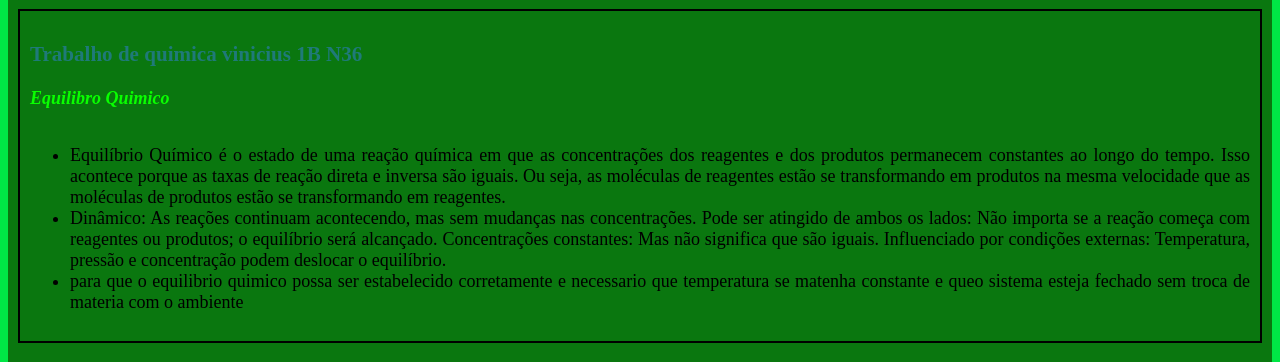
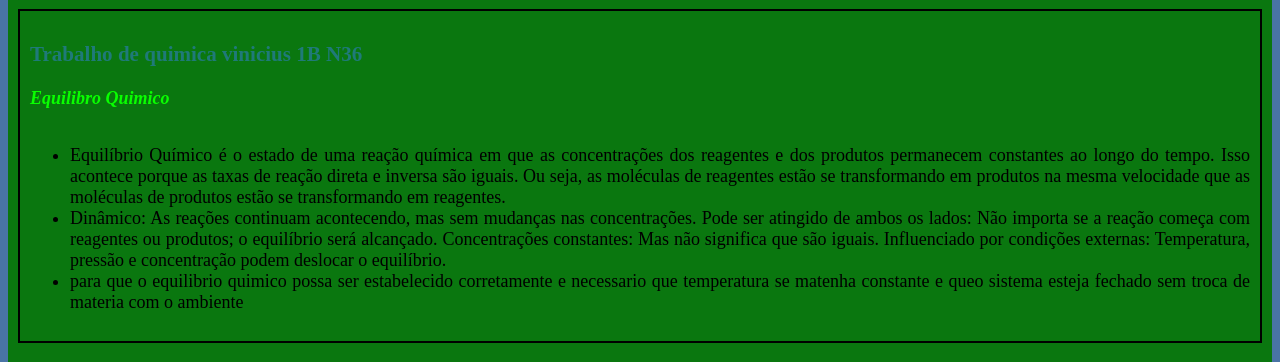
Before and after one commit to catdabaguete/js-catarina, a plain HTML site: page index.html in a window 1280 px wide. Shown: the part 199-561 px from the top of the page. Drawn offline with Linux system fonts and the light colour scheme; a script that the page names is missing.

Commit message:
Update style.css

```diff
--- a/style.css
+++ b/style.css
@@ -1,4 +1,4 @@
-body{background-color:#00e745;text-align:justify;font-size:18px;}
+body{background-color:#4974a5;text-align:justify;font-size:18px;}
 h1 {text-align:center;background-color:#30d110;color:#1ccf67;}
 h3 {text-align:justify;color:#1f7a79;}
 b{color:rgb(9, 255, 0);font-size:18px;}
```
